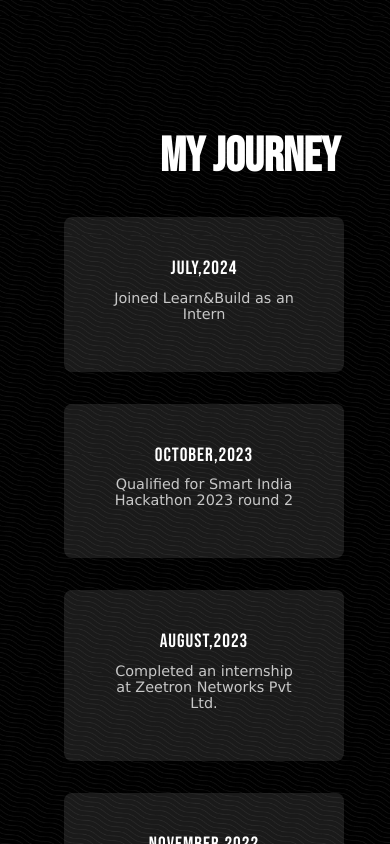
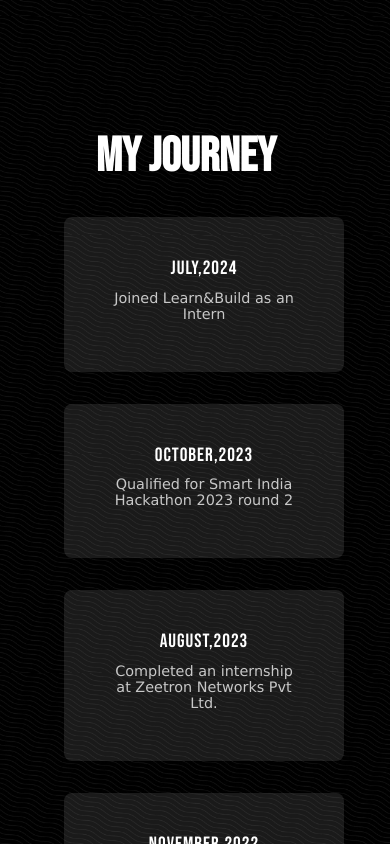
Before and after one commit to 20gaurav04/Portfolio-app, a React (Create React App) app: page / in a window 390 px wide. Shown: the part 860-1704 px from the top of the page. Built offline with nearby package versions, Linux system fonts and the light colour scheme; a web font is replaced by a local one.

Commit message:
updated project margins on smaller screens

```diff
--- a/src/components/About.css
+++ b/src/components/About.css
@@ -176,6 +176,6 @@ h3{
     }
     h3
     {
-        margin-left: 10rem;
+        margin-left: 6rem;
     }
 }
--- a/src/components/Project.css
+++ b/src/components/Project.css
@@ -138,7 +138,7 @@ p {
 
     .Projects {
         max-width: 20rem;
-        margin-left: 2.5rem; /* Further reduce project size */
+        margin-left: 2rem; /* Further reduce project size */
         height: 10rem;
     }
 
```
